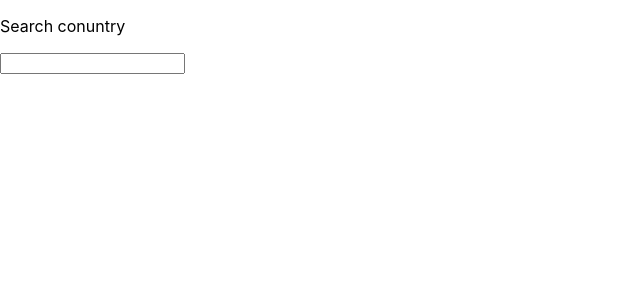
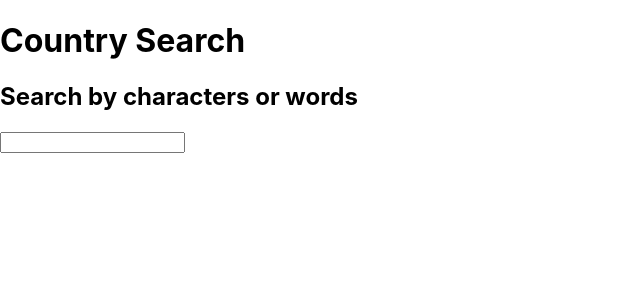
Before and after one commit to AndresEGV/kimche-challenge, a React (Create React App) app: page / in a window 1280 px wide. Shown: the top 300 px of the page, without its empty margins (0-640 px from the left). Built offline with nearby package versions, Linux system fonts and the light colour scheme; no server answers.

Commit message:
chore: add header into components and change graphql query

```diff
--- a/src/App.js
+++ b/src/App.js
@@ -4,7 +4,7 @@ import ApolloClient from "apollo-boost";
 import { ApolloProvider } from "@apollo/react-hooks";
 import Home from "./pages/Home";
 const client = new ApolloClient({
-  uri: process.env.REACT_APP_GRAPHQL,
+  uri: "https://countries.trevorblades.com/",
 });
 
 const App = () => (
--- /dev/null
+++ b/src/components/Header.jsx
@@ -0,0 +1,18 @@
+import React from "react";
+import SearchBar from "../components/SearchBar";
+import COUNTRIES from "../graphql/countries";
+import { useQuery } from "@apollo/react-hooks";
+
+const Header = () => {
+  const { data, error, loading } = useQuery(COUNTRIES);
+
+  return (
+    <div>
+      <h1>Country Search</h1>
+      <h2>Search by characters or words</h2>
+      {loading ? <p>loading..</p> : <SearchBar countries={data?.countries} />}
+    </div>
+  );
+};
+
+export default Header;
--- a/src/components/SearchBar.jsx
+++ b/src/components/SearchBar.jsx
@@ -1,15 +1,15 @@
 import React, { useState } from "react";
-import countries from "../graphql/countries";
 
-const SearchBar = () => {
-  const [country, setCountry] = useState("");
+const SearchBar = ({ countries }) => {
+  console.log(countries);
+  const [countryInputText, setCountryInputText] = useState("");
   const handleChangeText = (e) => {
-    setCountry(e.target.value);
+    setCountryInputText(e.target.value);
   };
 
   return (
     <div>
-      <input type="text" onChange={(e) => handleChangeText(e)} />
+      <input type="text" value={countryInputText} onChange={handleChangeText} />
     </div>
   );
 };
--- a/src/graphql/countries.js
+++ b/src/graphql/countries.js
@@ -1,10 +1,12 @@
 import gql from "graphql-tag";
 
 const COUNTRIES = gql`
-  query continents {
+  query {
     countries {
+      name
       code
-      name
+      native
+      capital
       continent {
         name
       }
@@ -13,10 +15,11 @@ const COUNTRIES = gql`
         name
         native
       }
-      phone
-      capital
-      currency
       emoji
+      emojiU
+      states {
+        name
+      }
     }
   }
 `;
--- a/src/pages/Home.jsx
+++ b/src/pages/Home.jsx
@@ -1,11 +1,10 @@
 import React, { useState } from "react";
-import SearchBar from "../components/SearchBar";
+import Header from "../components/Header";
 
 const Home = () => {
   return (
     <div>
-      <p>Search conuntry</p>
-      <SearchBar />
+      <Header />
     </div>
   );
 };
```
Also changed, not shown: src/components/CountryFind.jsx (added, +7 -0 lines).
